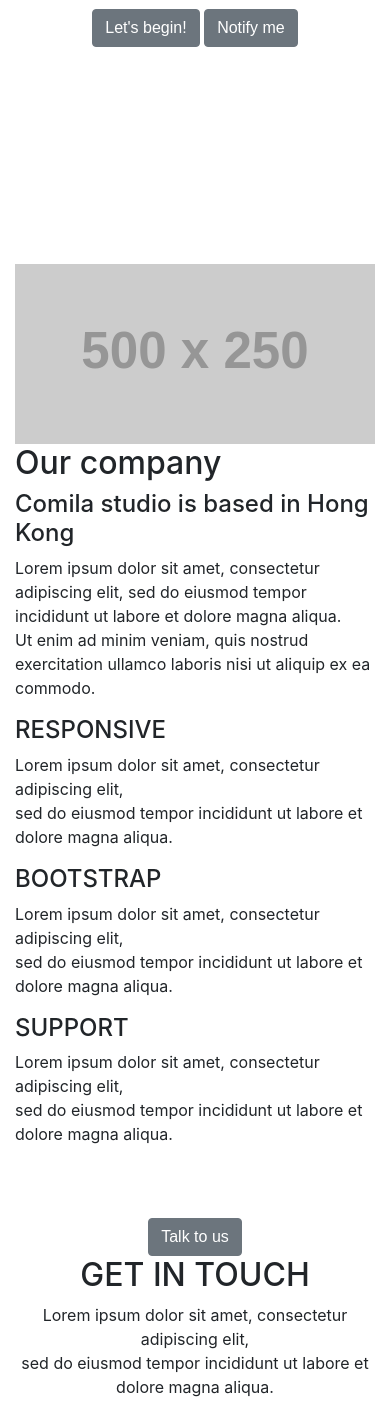
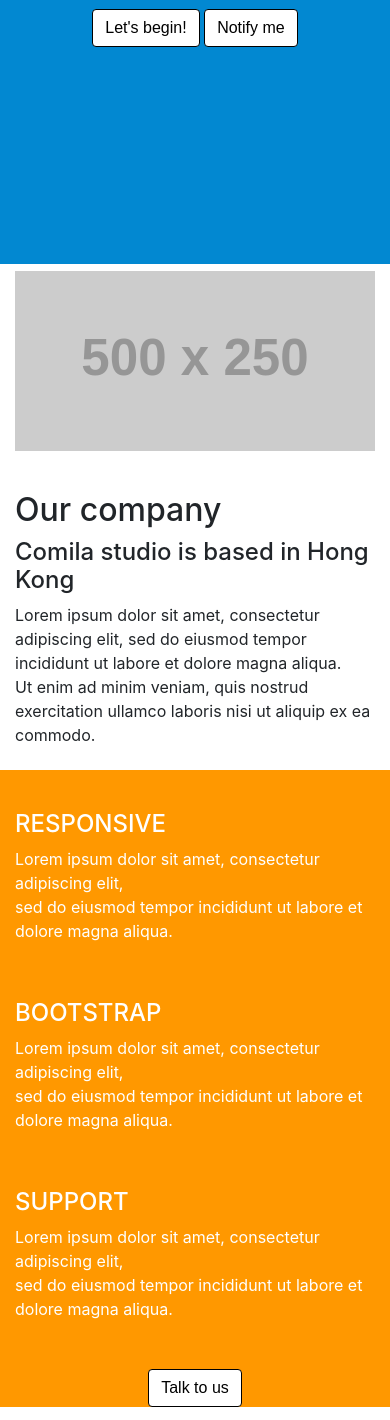
Before and after one commit to zasuh/Comila-Design-Clone, a plain HTML site: page index.html in a window 390 px wide. Shown: the part 580-2000 px from the top of the page. Drawn offline with nearby package versions, Linux system fonts and the light colour scheme; placeholder pictures from the web are drawn by us.

Commit message:
Added media queries styling for smaller screens, colours, resizing

```diff
--- a/css/main.css
+++ b/css/main.css
@@ -109,20 +109,40 @@ h1 {
     display: flex;
     justify-content: center;
     align-items: center;
+
+    background: #0288D1;
+    color: white;
 }
 
 .header-buttons {
     padding: 1rem 0 0 0;
 }
 
+.btn {
+    border: 1px solid black;
+    color: black;
+    background-color: white;
+}
+
+/* Company styles */
+
 .company {
     min-height: 50vh;
 
     display: flex;
+    justify-content: center;
+    align-items: center;
 }
 
 .services {
     min-height: 50vh;
+
+    display: flex;
+    justify-content: center;
+    align-items: center;
+
+    background: #FF9800;
+    color: white;
 }
 
 .btn-talk,
@@ -131,16 +151,26 @@ h1 {
     justify-content: center;
     align-items: center;
 
-    padding: 3.5rem 0 0 0;
+    padding: 2rem 0 0 0;
 }
 
 .get-in-touch {
-    min-height: 50vh;
+    min-height: 80vh;
+
+    display: flex;
+    justify-content: center;
+    align-items: center;
 }
 
 .contact {
-    min-height: 50vh;
-    padding: 6.5rem 0 0 0;
+    min-height: 30vh;
+
+    display: flex;
+    justify-content: center;
+    align-items: center;
+
+    background: #212121;
+    color: white;
 }
 
 .social-list {
@@ -151,6 +181,71 @@ h1 {
     display: inline-block;
     padding: 1.5rem 2.5rem 0 0;
 }
+
+/* Small devices (landscape phones, 576px and up) */
+@media (max-width: 576px) {
+
+    .company {
+        min-height: 60vh;
+    }
+
+    .company-description {
+        padding-top: 2.5rem;
+    }
+
+    .services {
+        min-height: 60vh;
+    }
+
+    .offers {
+        padding-top: 2.5rem;
+    }
+
+    .get-in-touch {
+        min-height: 100vh;
+    }
+
+    .contact {
+        min-height: 50vh;
+    }
+
+    #our-studio {
+        padding: 1rem 0 0 0;
+    }
+ }
+
+/* Medium devices (tablets, 768px and up) */
+@media (max-width: 768px) {
+
+    .company {
+        min-height: 60vh;
+    }
+
+    .company-description {
+        padding-top: 2.5rem;
+    }
+
+    .services {
+        min-height: 60vh;
+    }
+
+    .offers {
+        padding-top: 2.5rem;
+    }
+
+    .get-in-touch {
+        min-height: 90vh;
+    }
+
+    .contact {
+        min-height: 50vh;
+    }
+
+    #our-studio {
+        padding: 1rem 0 0 0;
+    }
+ }
+
 /* ==========================================================================
    Helper classes
    ========================================================================== */
--- a/index.html
+++ b/index.html
@@ -41,11 +41,11 @@
                 <div class="row justify-content-center">
                     <div class="header-buttons">
                         <div class="call text-center d-inline">
-                            <button type="button" class="btn btn-secondary">Let's begin!</button>
+                            <button type="button" class="btn">Let's begin!</button>
                         </div>
 
                         <div class="call text-center d-inline">
-                            <button type="button" class="btn btn-secondary">Notify me</button>
+                            <button type="button" class="btn">Notify me</button>
                         </div>
                     </div>
                 </div>
@@ -60,7 +60,7 @@
                             <a href="https://placeholder.com"><img src="http://via.placeholder.com/500x250" class="img-fluid"></a>
                         </div>
                     </div>
-                    <div class="col-md-6 offset-0">
+                    <div class="company-description col-md-6 offset-0">
                         <h2>Our company</h2>
                         <h4>Comila studio is based in Hong Kong</h4>
                         <p>
@@ -77,21 +77,21 @@
         <section class="services">
             <div class="container">
                 <div class="row">
-                    <div class="col-md-4 offset-0">
+                    <div class="offers col-md-4 offset-0">
                         <h4>RESPONSIVE</h4>
                         <p>
                             Lorem ipsum dolor sit amet, consectetur adipiscing elit, <br>
                             sed do eiusmod tempor incididunt ut labore et dolore magna aliqua. <br>
                         </p>
                     </div>
-                    <div class="col-md-4 offset-0">
+                    <div class="offers col-md-4 offset-0">
                         <h4>BOOTSTRAP</h4>
                         <p>
                             Lorem ipsum dolor sit amet, consectetur adipiscing elit, <br>
                             sed do eiusmod tempor incididunt ut labore et dolore magna aliqua. <br>
                         </p>
                     </div>
-                    <div class="col-md-4 offset-0">
+                    <div class="offers col-md-4 offset-0">
                         <h4>SUPPORT</h4>
                         <p>
                             Lorem ipsum dolor sit amet, consectetur adipiscing elit, <br>
@@ -176,7 +176,7 @@
 
                         <div class="col-md-6">
                             <div>
-                                <h3>Our Studio</h3>
+                                <h3 id="our-studio">Our Studio</h3>
                             </div>
                             <div>
                                 <p>120-240 aliquam augue libero,</p>
```
